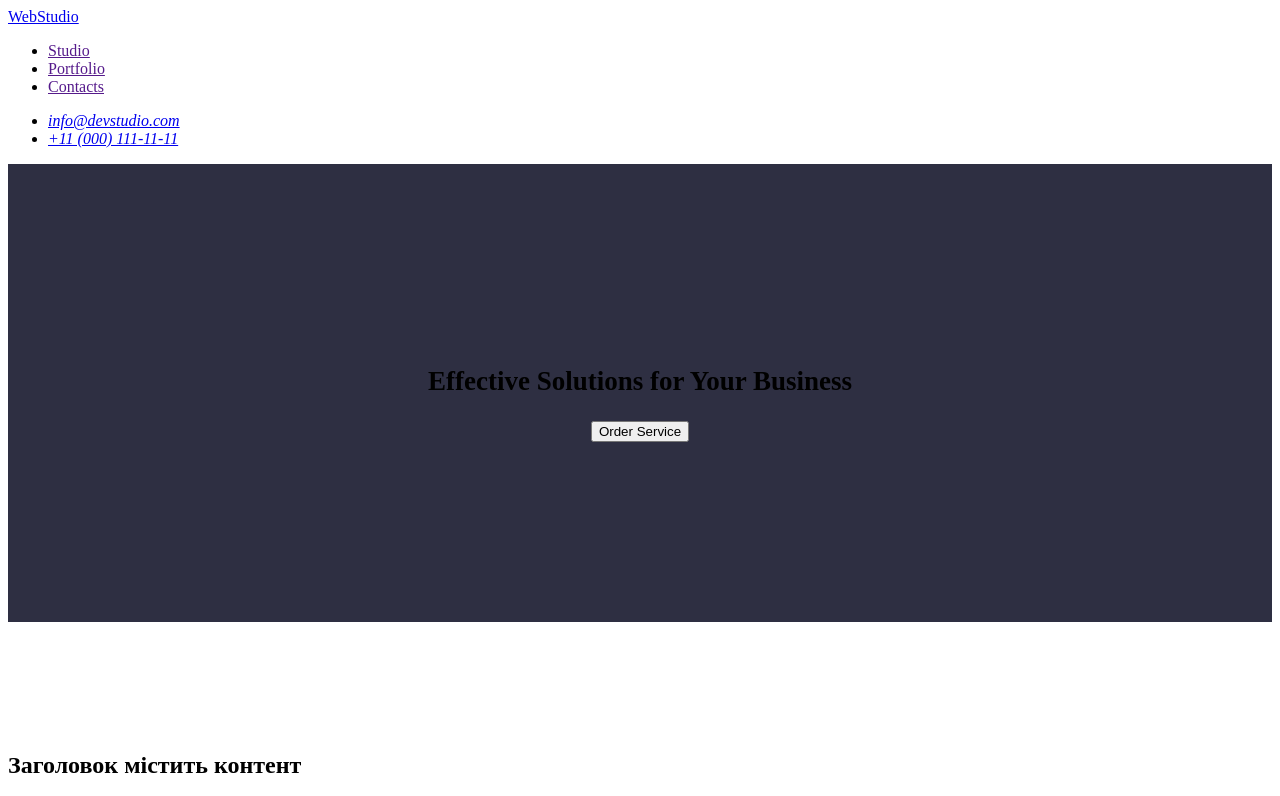
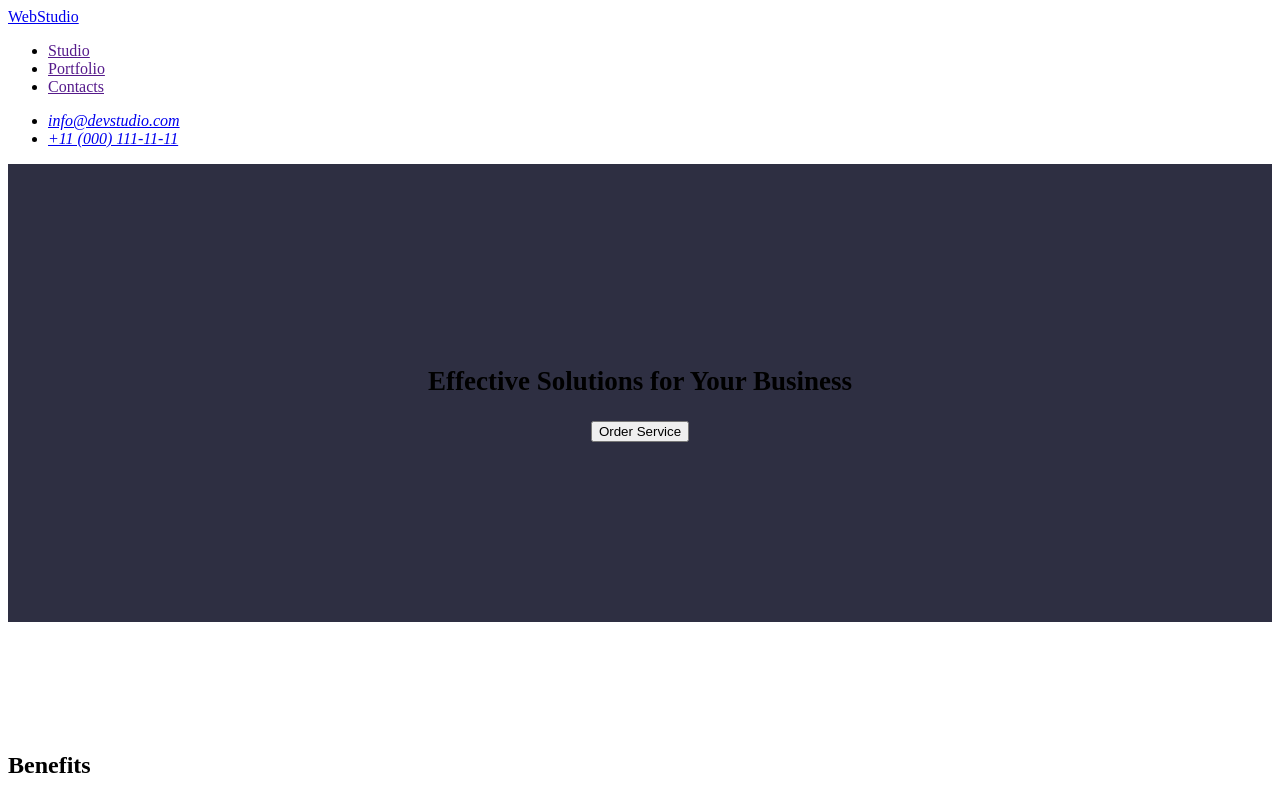
Before and after one commit to IvonLagta/goit-markup-hw-01, a plain HTML site: page index.html in a window 1280 px wide. Shown: the top 796 px of the page. Drawn offline with Linux system fonts and the light colour scheme.

Commit message:
Update index.html

```diff
--- a/index.html
+++ b/index.html
@@ -40,7 +40,7 @@
             </button>
         </section>
         <section style="padding: 110px 0px;">
-            <h2>Заголовок містить контент</h2>
+            <h2>Benefits</h2>
             <ul style="display: flex; gap: 2.5%;  margin: 0 auto; padding: 0;">
                 <li>
                     <h3>Strategy</h3>
```
